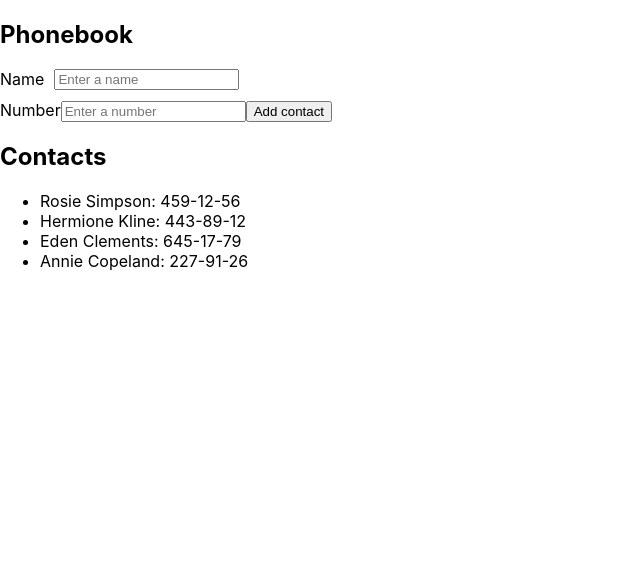
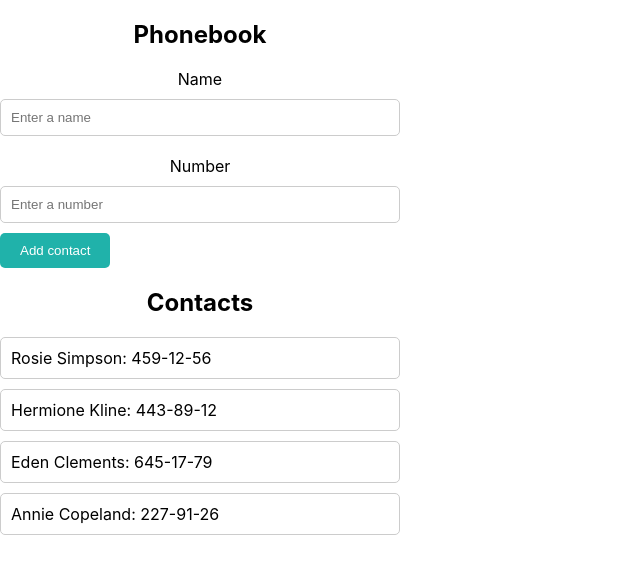
Before and after one commit to Katharinaad/goit-react-hw-02-phonebook, a React (Create React App) app: page / in a window 1280 px wide. Shown: the top 574 px of the page, without its empty margins (0-640 px from the left). Built offline with nearby package versions, Linux system fonts and the light colour scheme.

Commit message:
Update index.css

```diff
--- a/src/index.css
+++ b/src/index.css
@@ -13,3 +13,64 @@ code {
   font-family: source-code-pro, Menlo, Monaco, Consolas, 'Courier New',
     monospace;
 }
+
+.container {
+  display: flex;
+  flex-direction: column;
+  align-items: center;
+  max-width: 400px;
+  margin: 0 auto;
+}
+
+h2 {
+  text-align: center;
+  margin-bottom: 20px;
+}
+
+label {
+  display: flex;
+  flex-direction: column;
+  align-items: center;
+
+  margin-bottom: 10px;
+}
+
+input {
+  width: 100%;
+  padding: 10px;
+  border-radius: 5px;
+  border: 1px solid #ccc;
+  margin-bottom: 10px;
+
+  box-sizing: border-box;
+}
+
+button[type='submit'] {
+  background-color: lightseagreen;
+  color: white;
+  padding: 10px 20px;
+  border: none;
+  border-radius: 5px;
+  cursor: pointer;
+}
+
+h2.contacts {
+  text-align: center;
+  margin-top: 20px;
+  margin-bottom: 10px;
+}
+
+ul {
+  list-style-type: none;
+  padding: 0;
+}
+
+li {
+  border: 1px solid #ccc;
+  padding: 10px;
+  margin-bottom: 10px;
+  display: flex;
+  justify-content: space-between;
+  align-items: center;
+  border-radius: 5px;
+}
```
